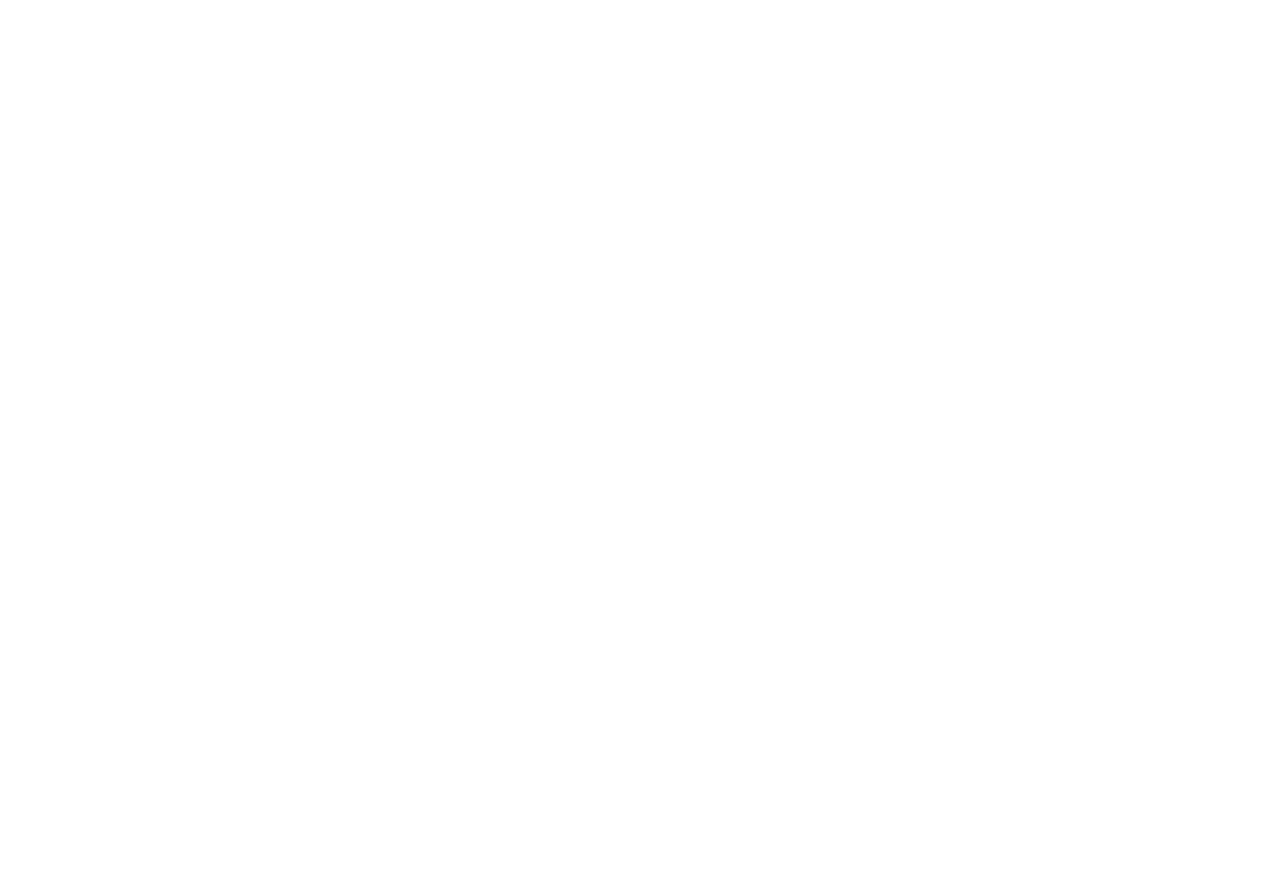
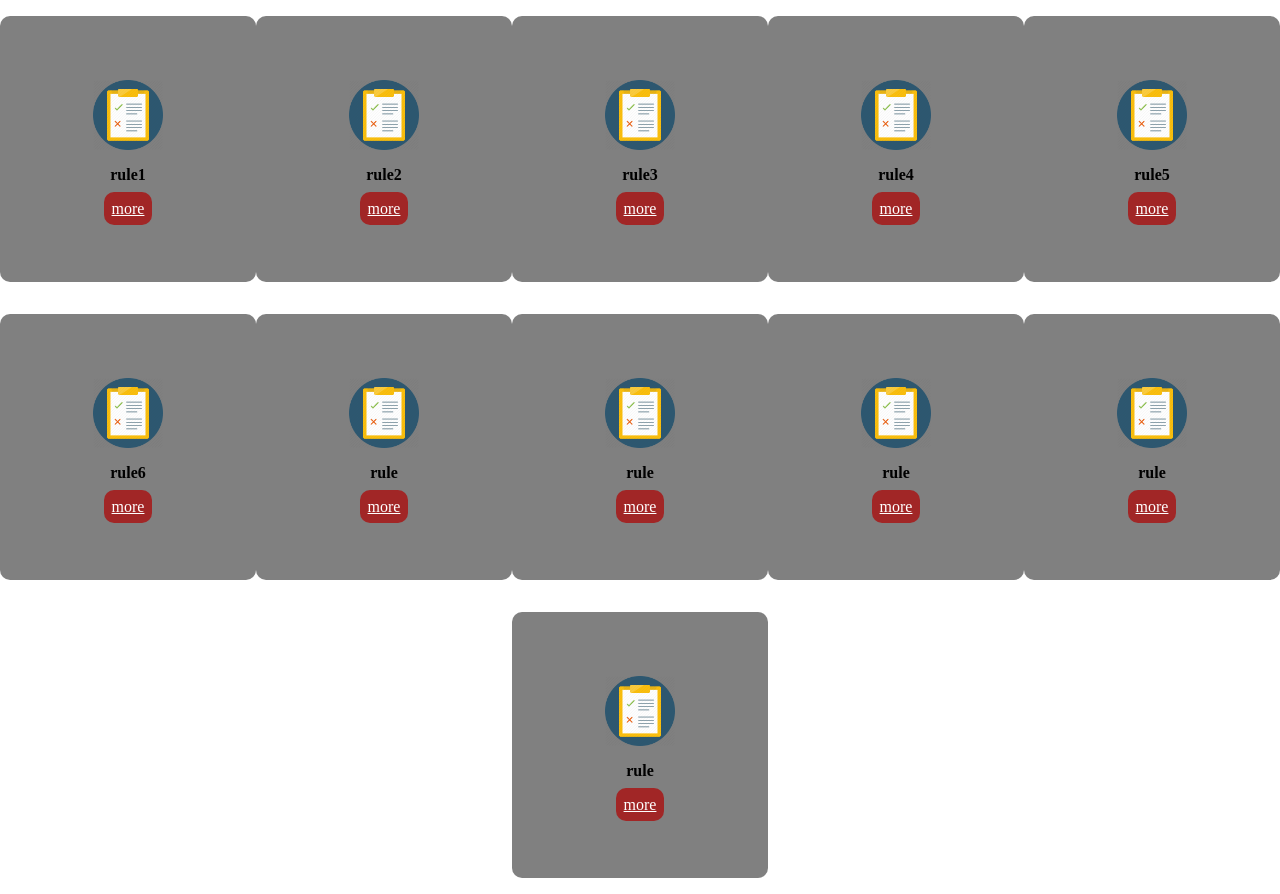
Before and after one commit to negarmiralaie/flexboxTraining, a plain HTML site: page rules.html in a window 1280 px wide. Before the commit the page ends 800 px from the top, so only its background shows below. Drawn offline with Linux system fonts and the light colour scheme.

Commit message:
created rules page's cards

```diff
--- a/rules.html
+++ b/rules.html
@@ -0,0 +1,69 @@
+<html lang="en">
+<head>
+    <meta charset="UTF-8">
+    <meta http-equiv="X-UA-Compatible" content="IE=edge">
+    <meta name="viewport" content="width=device-width, initial-scale=1.0">
+    <title>rules</title>
+    <link rel="stylesheet" href="./style.css">
+</head>
+<body>
+
+    <article class="cardCombo">
+        <article>
+            <img src="./images/rules.jpg" alt="rules icon">
+            <p>rule1</p>
+            <a href="./rules.html">more</a>
+        </article>
+        <article>
+            <img src="./images/rules.jpg" alt="rules icon">
+            <p>rule2</p>
+            <a href="./rules.html">more</a>
+        </article>
+        <article>
+            <img src="./images/rules.jpg" alt="rules icon">
+            <p>rule3</p>
+            <a href="./rules.html">more</a>
+        </article>
+        <article>
+            <img src="./images/rules.jpg" alt="rules icon">
+            <p>rule4</p>
+            <a href="./rules.html">more</a>
+        </article>
+        <article>
+            <img src="./images/rules.jpg" alt="rules icon">
+            <p>rule5</p>
+            <a href="./rules.html">more</a>
+        </article>
+        <article>
+            <img src="./images/rules.jpg" alt="rules icon">
+            <p>rule6</p>
+            <a href="./rules.html">more</a>
+        </article>
+        <article>
+            <img src="./images/rules.jpg" alt="rules icon">
+            <p>rule</p>
+            <a href="./rules.html">more</a>
+        </article>
+        <article>
+            <img src="./images/rules.jpg" alt="rules icon">
+            <p>rule</p>
+            <a href="./rules.html">more</a>
+        </article>
+        <article>
+            <img src="./images/rules.jpg" alt="rules icon">
+            <p>rule</p>
+            <a href="./rules.html">more</a>
+        </article>
+        <article>
+            <img src="./images/rules.jpg" alt="rules icon">
+            <p>rule</p>
+            <a href="./rules.html">more</a>
+        </article>
+        <article>
+            <img src="./images/rules.jpg" alt="rules icon">
+            <p>rule</p>
+            <a href="./rules.html">more</a>
+        </article>
+    </article>
+</body>
+</html>
--- a/style.css
+++ b/style.css
@@ -40,7 +40,7 @@ nav ul li a {
   text-align: center;
   min-width: 8rem;
   max-width: 12rem;
-  padding: 4rem 0;
+  padding: 4rem 4rem;
   margin: 1rem 0;
 }
 
```
